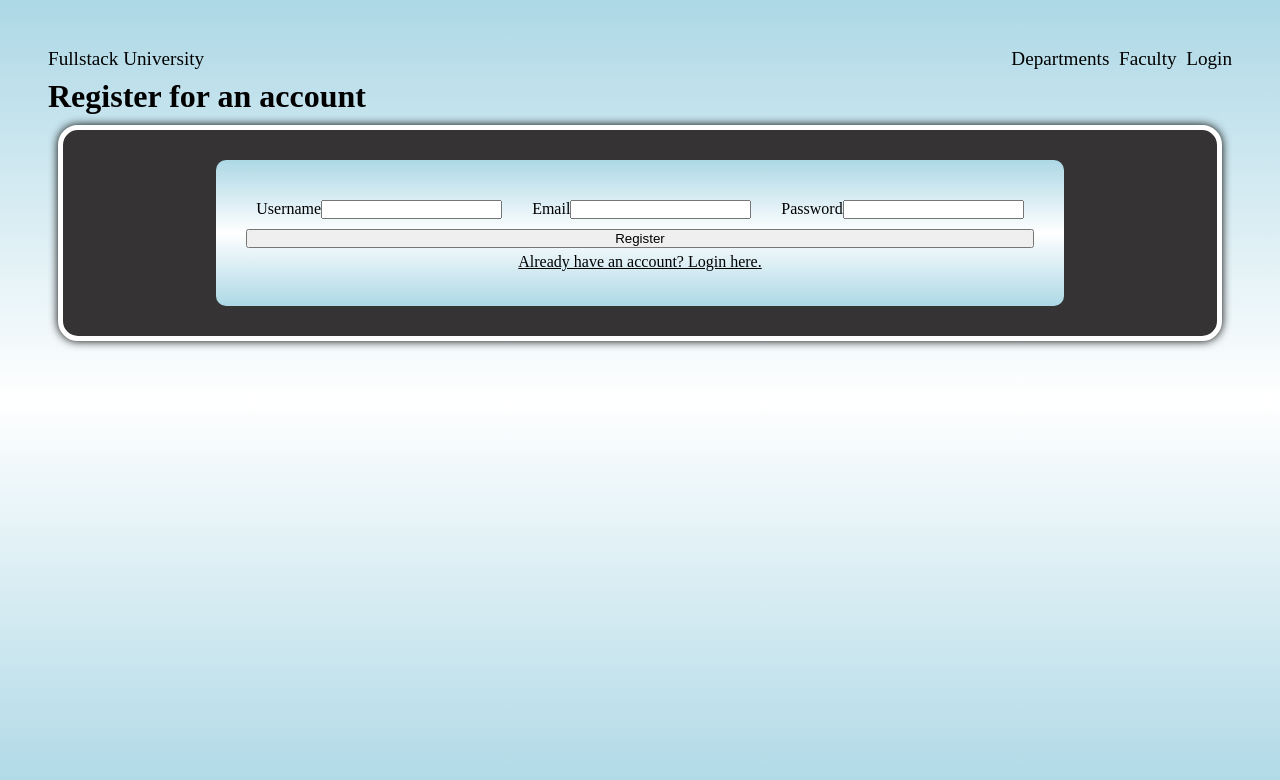
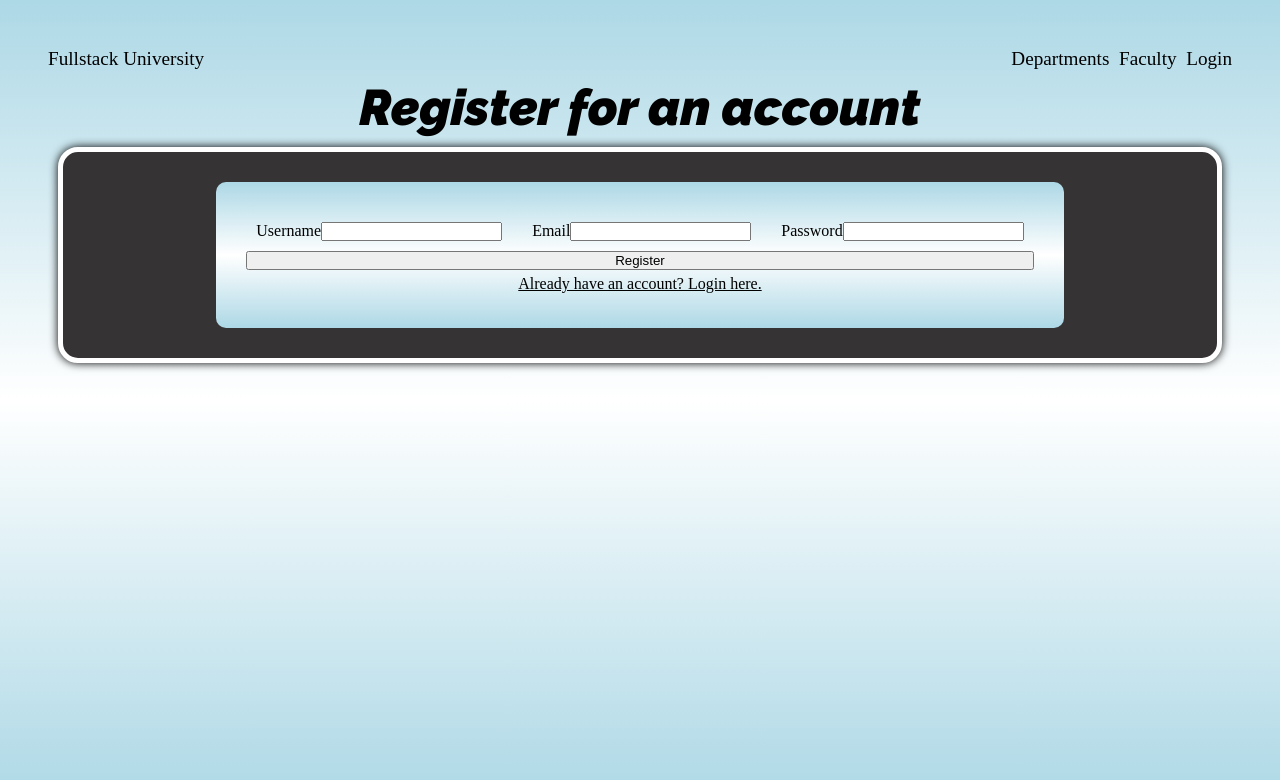
Before and after one commit to emersonliwayway/fullstack-university, a React (Vite) app: page /register in a window 1280 px wide. Shown: the top 780 px of the page. Built offline with nearby package versions, Linux system fonts and the light colour scheme; a web font is replaced by a local one.

Commit message:
NathanHarris

```diff
--- a/src/auth/Register.jsx
+++ b/src/auth/Register.jsx
@@ -27,7 +27,7 @@ export default function Register() {
 
   return (
     <>
-      <h1>Register for an account</h1>
+      <h1 id="loginTitle">Register for an account</h1>
       <div id="formContainer">
       <form action={tryRegister} className="loginForm">
         <div id="emailPassword">
```
